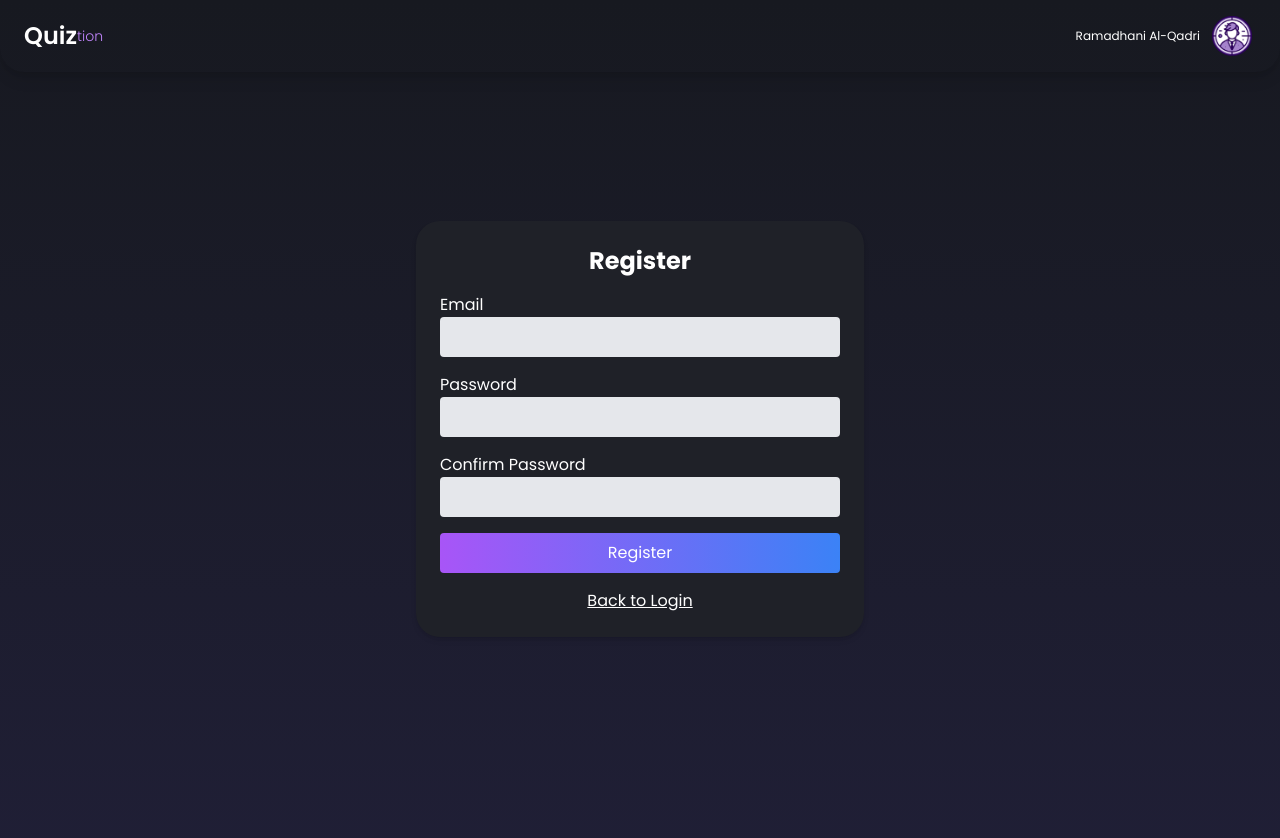
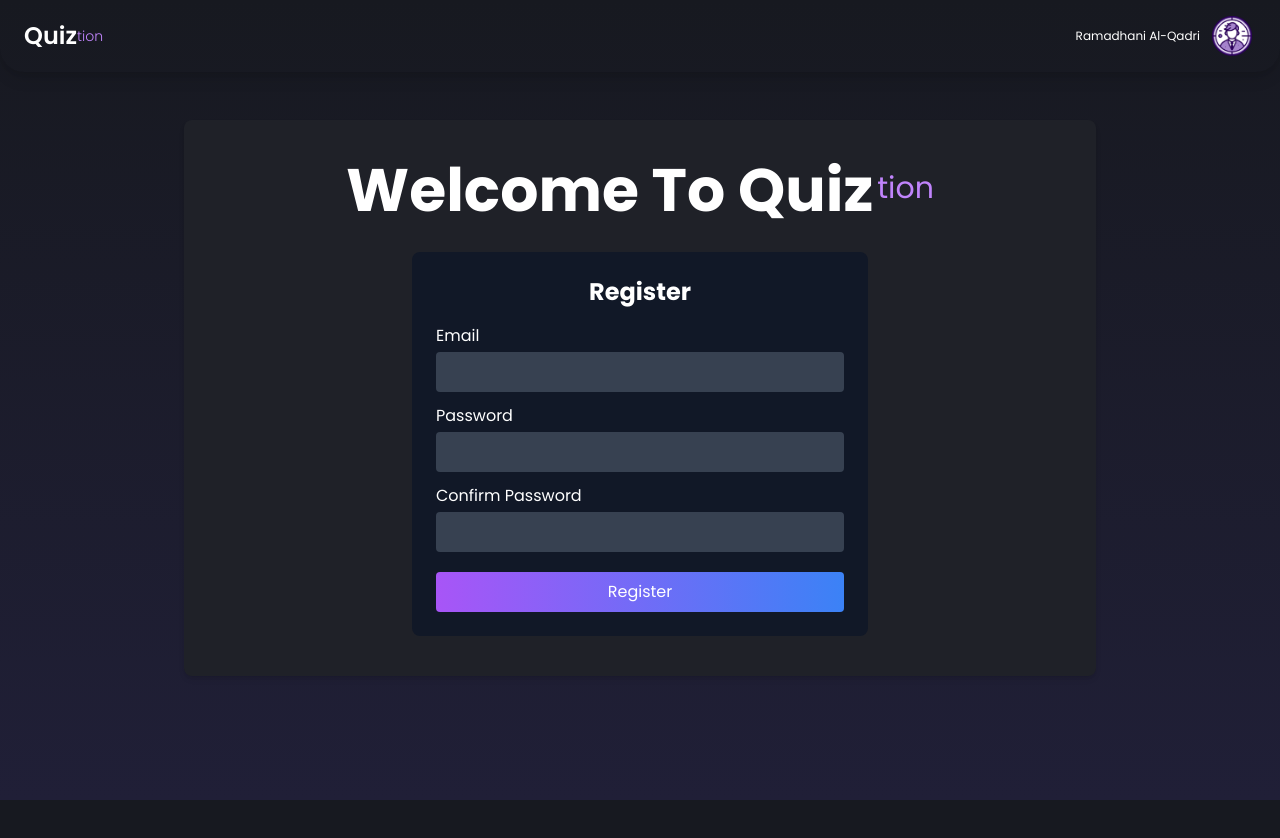
Before and after one commit to Scalable-Group-6/Quiz-App, a Next.js app: page /register in a window 1280 px wide. Shown: the top 838 px of the page. After the commit the page ends 800 px from the top, so only its background shows below. Built offline with nearby package versions, Linux system fonts and the light colour scheme.

Commit message:
updated login, register and forgot password page

```diff
--- a/app/(front)/forgot_pass/page.tsx
+++ b/app/(front)/forgot_pass/page.tsx
@@ -1,29 +1,42 @@
 "use client";
-import { useState } from 'react';
+import { useRouter } from "next/navigation";
+import { useState } from "react";
 
 export default function ForgotPassword() {
-  const [email, setEmail] = useState('');
-
+  const [email, setEmail] = useState("");
+  const router = useRouter();
 
   return (
-    <div className="flex justify-center items-center min-h-screen bg-[#1F2128]-100">
-      <div className="w-full max-w-md p-6 bg-[#1F2128] rounded-3xl shadow-md mt-[-200px]">
-        <h2 className="text-2xl font-bold text-center text-white mb-4">Reset Password</h2>
-        <form >
+    <div className="container mx-auto my-auto">
+      <div className="bg-[#1F2128] rounded-lg shadow-md w-3/4 mx-auto py-10 my-10">
+        <div className="flex flex-row mx-auto justify-center pb-8">
+          <p className="text-6xl font-bold">Welcome To Quiz</p>
+          <p className="text-3xl pt-[10px] pl-1 text-purple-400">tion</p>
+        </div>
+        <div className="w-2/4 mx-auto bg-gray-900 p-6 rounded-lg">
+          <h2 className="text-2xl font-bold text-center text-white mb-4">
+            Reset Password
+          </h2>
+          <form >
           <div className="mb-4">
-            <label className="block text-white">Email</label>
+            <label className="block text-white pb-1">Email</label>
             <input
               type="email"
               value={email}
               onChange={(e) => setEmail(e.target.value)}
-              className="w-full p-2 rounded bg-gray-200"
+              className="w-full p-2 rounded bg-gray-700 focus:outline-none focus:border-black focus:ring-black focus:outline-gray-600"
               required
             />
           </div>
           <button type="submit" className="w-full p-2 bg-gradient-to-r from-purple-500 to-blue-500 text-white rounded">Reset Password</button>
         </form>
-        <div className="flex justify-center mt-4 text-white">
-          <button  className="underline">Back to Login</button>
+        <div className=" text-white mt-3">
+            <button
+            className="underline"
+            onClick={() => {router.push("/signin")}}
+            >Back To Login</button>
+
+          </div>
         </div>
       </div>
     </div>
--- a/app/(front)/register/page.tsx
+++ b/app/(front)/register/page.tsx
@@ -1,52 +1,61 @@
 "use client";
-import { useState } from 'react';
+import { useState } from "react";
 
-export default function Register( ) {
-  const [email, setEmail] = useState('');
-  const [password, setPassword] = useState('');
-  const [confirmPassword, setConfirmPassword] = useState('');
-
-
+export default function Register() {
+  const [email, setEmail] = useState("");
+  const [password, setPassword] = useState("");
+  const [confirmPassword, setConfirmPassword] = useState("");
 
   return (
-    <div className="flex justify-center items-center min-h-screen bg-[#1F2128]-100">
-      <div className="w-full max-w-md p-6 bg-[#1F2128] rounded-3xl shadow-md mt-[-150px]">
-        <h2 className="text-2xl font-bold text-center text-white mb-4">Register</h2>
+    <div className="container mx-auto my-auto">
+      <div className="bg-[#1F2128] rounded-lg shadow-md w-3/4 mx-auto py-10 my-4">
+        <div className="flex flex-row mx-auto justify-center pb-8">
+          <p className="text-6xl font-bold">Welcome To Quiz</p>
+          <p className="text-3xl pt-[10px] pl-1 text-purple-400">tion</p>
+        </div>
+        <div className="w-2/4 mx-auto bg-gray-900 p-6 rounded-lg">
+          <h2 className="text-2xl font-bold text-center text-white mb-4">
+            Register
+          </h2>
           <form>
-          <div className="mb-4">
-            <label className="block text-white">Email</label>
+            <div className="mb-3">
+              <label className="block text-white pb-1">Email</label>
               <input
                 type="email"
                 value={email}
                 onChange={(e) => setEmail(e.target.value)}
-              className="w-full p-2 rounded bg-gray-200"
+                className="w-full p-2 rounded bg-gray-700 focus:outline-none focus:border-black focus:ring-black focus:outline-gray-600"
                 required
               />
             </div>
-          <div className="mb-4">
-            <label className="block text-white">Password</label>
+            <div className="mb-3">
+            <label className="block text-white pb-1">Password</label>
             <input
               type="password"
               value={password}
               onChange={(e) => setPassword(e.target.value)}
-              className="w-full p-2 rounded bg-gray-200"
+              className="w-full p-2 rounded bg-gray-700 focus:outline-none focus:border-black focus:ring-black focus:outline-gray-600"
               required
             />
           </div>
-          <div className="mb-4">
-            <label className="block text-white">Confirm Password</label>
+          <div className="mb-5">
+            <label className="block text-white pb-1">Confirm Password</label>
             <input
               type="password"
               value={confirmPassword}
               onChange={(e) => setConfirmPassword(e.target.value)}
-              className="w-full p-2 rounded bg-gray-200"
+              className="w-full p-2 rounded bg-gray-700 focus:outline-none focus:border-black focus:ring-black focus:outline-gray-600"
               required
             />
           </div>
-          <button type="submit" className="w-full p-2 bg-gradient-to-r from-purple-500 to-blue-500 text-white rounded">Register</button>
+            <button
+              type="submit"
+              className="w-full p-2 bg-gradient-to-r from-purple-500 to-blue-500 text-white rounded"
+            >
+              Register
+            </button>
           </form>
-        <div className="flex justify-center mt-4 text-white">
-          <button  className="underline">Back to Login</button>
+
         </div>
       </div>
     </div>
--- a/app/(front)/signin/page.tsx
+++ b/app/(front)/signin/page.tsx
@@ -1,41 +1,66 @@
 "use client";
-import { useState } from 'react';
+import { useRouter } from "next/navigation";
+import { useState } from "react";
 
 export default function Login() {
-  const [email, setEmail] = useState('');
-  const [password, setPassword] = useState('');
-
+  const [email, setEmail] = useState("");
+  const [password, setPassword] = useState("");
+  const router = useRouter();
 
   return (
-    <div className="flex justify-center items-center min-h-screen bg-[#1F2128]">
-     <div className="w-full max-w-md p-6 bg-gray-900 rounded-3xl shadow-md mt-[-150px]">
-        <h2 className="text-2xl font-bold text-center text-white mb-4">Login</h2>
-        <form >
-          <div className="mb-4">
-            <label className="block text-white">Email</label>
+    <div className="container mx-auto my-auto">
+      <div className="bg-[#1F2128] rounded-lg shadow-md w-3/4 mx-auto py-10 my-10">
+        <div className="flex flex-row mx-auto justify-center pb-8">
+          <p className="text-6xl font-bold">Welcome To Quiz</p>
+          <p className="text-3xl pt-[10px] pl-1 text-purple-400">tion</p>
+        </div>
+        <div className="w-2/4 mx-auto bg-gray-900 p-6 rounded-lg">
+          <h2 className="text-2xl font-bold text-center text-white mb-4">
+            Login
+          </h2>
+          <form>
+            <div className="mb-3">
+              <label className="pb-1 block text-white">Email</label>
               <input
                 type="email"
                 value={email}
                 onChange={(e) => setEmail(e.target.value)}
-              className="w-full p-2 rounded bg-gray-200"
+                className="w-full p-2 rounded bg-gray-700 focus:outline-none focus:border-black focus:ring-black focus:outline-gray-600"
                 required
               />
             </div>
-          <div className="mb-4">
-            <label className="block text-white">Password</label>
+            <div className="mb-5">
+              <label className="block text-white pb-1">Password</label>
               <input
                 type="password"
                 value={password}
                 onChange={(e) => setPassword(e.target.value)}
-              className="w-full p-2 rounded bg-gray-200"
+                className="w-full p-2 rounded bg-gray-700 focus:outline-none focus:border-black focus:ring-black focus:outline-gray-600 "
                 required
               />
             </div>
-          <button type="submit" className="w-full p-2 bg-gradient-to-r from-purple-500 to-blue-500 text-white rounded">Login</button>
+            <button
+              type="submit"
+              className="w-full p-2 bg-gradient-to-r from-purple-500 to-blue-500 text-white rounded"
+              onClick={() => {
+                router.push("/");
+              }}
+            >
+              Login
+            </button>
           </form>
           <div className="flex justify-between mt-4 text-white">
-          <button  className="underline">Register</button>
-          <button  className="underline">Forgot Password</button>
+            <button
+              className="underline"
+              onClick={() => router.push("/register")}
+            >
+              Register
+            </button>
+            <button
+            className="underline"
+            onClick={() => router.push("/forgot_pass")}
+            >Forgot Password</button>
+          </div>
         </div>
       </div>
     </div>
```
Lines whose indentation alone changed are shown as unchanged.
